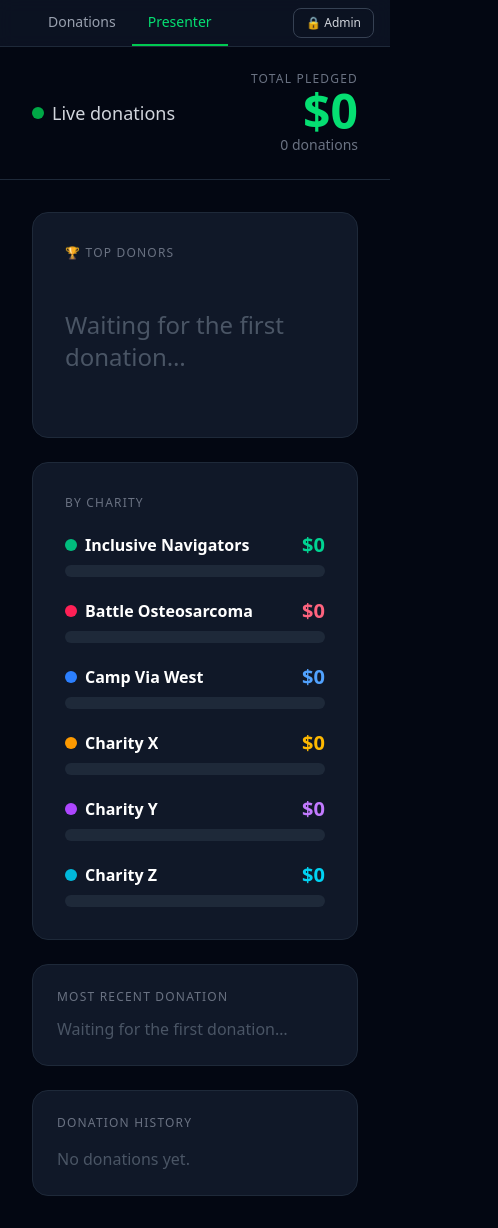
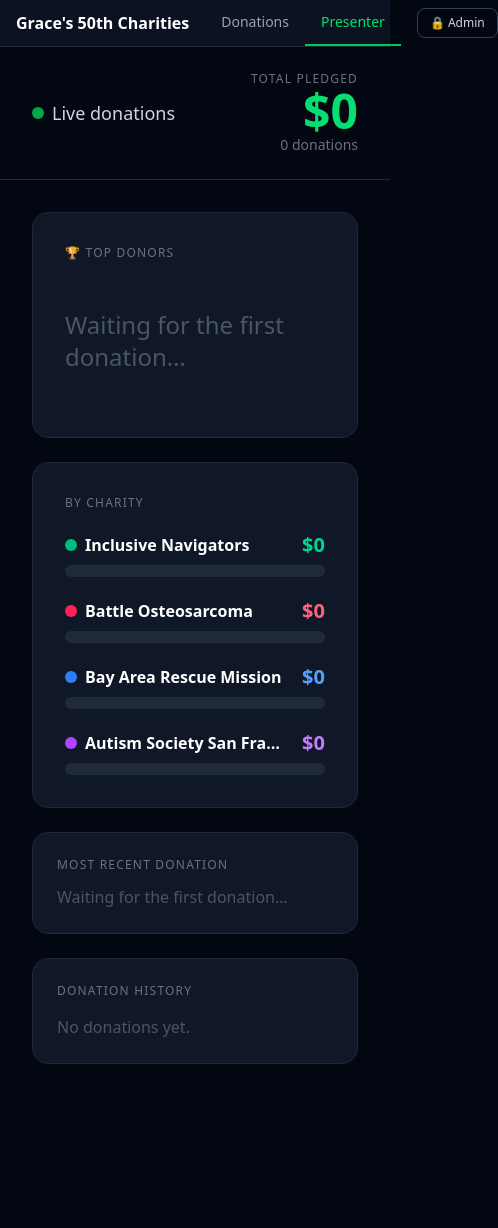
Before and after one commit to cphdn95/charity-tracker, a Next.js app in the folder charitytracker/: page /presenter in a window 390 px wide. Shown: the whole page, 498 px wide, since content can reach past the window. After the commit the page ends 1096 px from the top, so only its background shows below. Built offline with nearby package versions, Linux system fonts and the light colour scheme.

Commit message:
Add files via upload

```diff
--- a/charitytracker/app/page.tsx
+++ b/charitytracker/app/page.tsx
@@ -88,6 +88,7 @@ export default function Home() {
       <TabNav />
 
       {!donorName ? (
+        // Name gate — shown until the visitor tells us who they are.
         <div className="flex items-center justify-center px-4 py-16">
           <form
             onSubmit={confirmName}
@@ -131,7 +132,7 @@ export default function Home() {
               <h2 className="text-sm font-semibold text-gray-400 uppercase tracking-wider mb-3">
                 Choose a charity
               </h2>
-              <div className="grid grid-cols-1 sm:grid-cols-3 gap-3 mb-6">
+              <div className="grid grid-cols-1 sm:grid-cols-2 gap-3 mb-6">
                 {CHARITIES.map((c) => {
                   const a = ACCENT_CLASSES[c.accent];
                   const isSel = c.id === charityId;
@@ -261,7 +262,8 @@ export default function Home() {
             </section>
 
             <aside className="lg:sticky lg:top-24 h-fit">
-              <div className="rounded-xl border border-gray-800 bg-gray-900 p-4 h-[60vh] lg:h-[calc(100vh-8rem)]">                <DonationHistory
+              <div className="rounded-xl border border-gray-800 bg-gray-900 p-4 h-[60vh] lg:h-[calc(100vh-8rem)]">
+                <DonationHistory
                   donations={data.donations}
                   grandTotal={data.grandTotal}
                 />
--- a/charitytracker/components/DonationHistory.tsx
+++ b/charitytracker/components/DonationHistory.tsx
@@ -1,17 +1,11 @@
 "use client";
 import { Donation } from "@/lib/types";
+import { classesForCharity } from "@/lib/colors";
 
 interface Props {
   donations: Donation[];
   grandTotal: number;
 }
-
-// Charity id -> dot color. Listed literally so Tailwind generates the classes.
-const DOT: Record<string, string> = {
-  "charity-one": "bg-emerald-500",
-  "charity-two": "bg-blue-500",
-  "charity-three": "bg-purple-500",
-};
 
 function timeAgo(iso: string): string {
   const diff = Date.now() - new Date(iso).getTime();
@@ -77,7 +71,7 @@ export default function DonationHistory({ donations, grandTotal }: Props) {
                   <span className="flex items-center gap-1.5 text-xs text-gray-400 truncate">
                     <span
                       className={`w-2 h-2 rounded-full shrink-0 ${
-                        DOT[d.charityId] || "bg-gray-500"
+                        classesForCharity(d.charityId).dot
                       }`}
                     />
                     {d.charityName}
--- a/charitytracker/components/TabNav.tsx
+++ b/charitytracker/components/TabNav.tsx
@@ -16,8 +16,8 @@ export default function TabNav() {
     <div className="border-b border-gray-800 bg-gray-900/70 sticky top-0 z-20 backdrop-blur">
       <div className="max-w-6xl mx-auto px-4 flex items-center justify-between gap-4">
         <div className="flex items-center">
-          <span className="font-bold mr-4 flex items-center gap-2 whitespace-nowrap">
-            <span className="hidden sm:inline">Grace's 50th Charities</span>
+          <span className="font-bold mr-4 whitespace-nowrap">
+            {"Grace's 50th Charities"}
           </span>
           <nav className="flex items-center">
             {TABS.map((t) => {
--- a/charitytracker/lib/charities.ts
+++ b/charitytracker/lib/charities.ts
@@ -21,30 +21,20 @@ export const CHARITIES: Charity[] = [
     accent: "rose",
   },
   {
-    id: "charity-three",
-    name: "Camp Via West",
+    id: "bay-area-rescue",
+    name: "Bay Area Rescue Mission",
     blurb:
-      "A nonprofit camp focusing on allowing people of all abilities to live their fullest and most joyful lives.",
-    url: "https://campviawest.org/",
+      "A nonprofit organization that offers help and healing to the homeless in the Bay Area by providing adequate needs like meals and shelter.",
+    url: "https://www.bayarearescue.org/",
     accent: "blue",
   },
   {
-    id: "charity-four",
-    name: "Charity X",
-    blurb: "To be announced.",
-    accent: "amber",
-  },
-  {
-    id: "charity-five",
-    name: "Charity Y",
-    blurb: "To be announced.",
+    id: "autism-society-sf",
+    name: "Autism Society San Francisco",
+    blurb:
+      "A nonprofit organization that focuses on community outreach, policy advocacy, educational networking, and expanding lifelong care options for autistic adults.",
+    url: "https://sfautismsociety.org/",
     accent: "purple",
-  },
-  {
-    id: "charity-six",
-    name: "Charity Z",
-    blurb: "To be announced.",
-    accent: "cyan",
   },
 ];
 
--- a/charitytracker/lib/types.ts
+++ b/charitytracker/lib/types.ts
@@ -2,7 +2,9 @@ export interface Charity {
   id: string;
   name: string;
   blurb: string;
-  url?: string;  // Tailwind color name used to accent this charity's UI.
+  // Optional link to the charity's website.
+  url?: string;
+  // Tailwind color name used to accent this charity's UI.
   accent: "emerald" | "blue" | "purple" | "amber" | "rose" | "cyan";
 }
 
```
